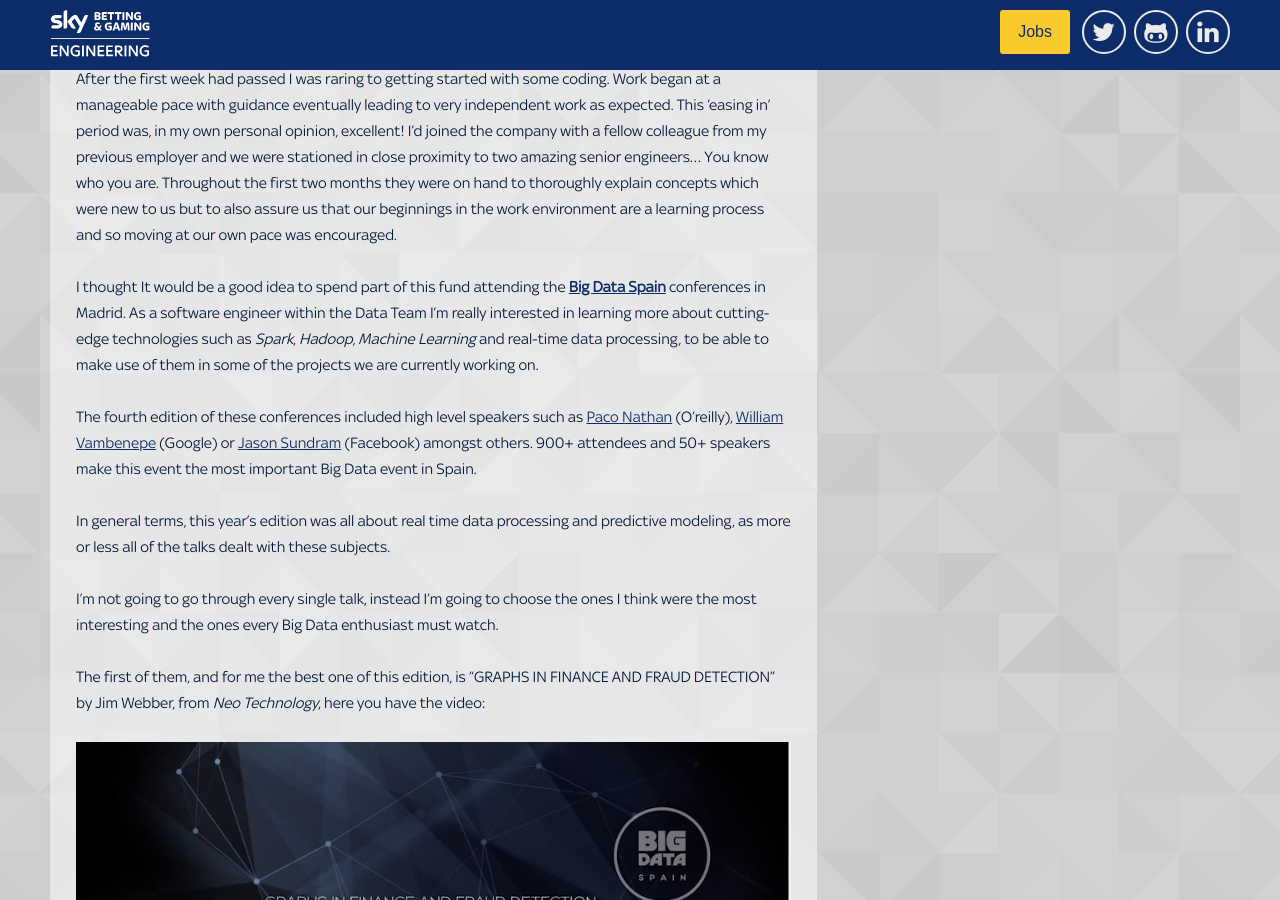
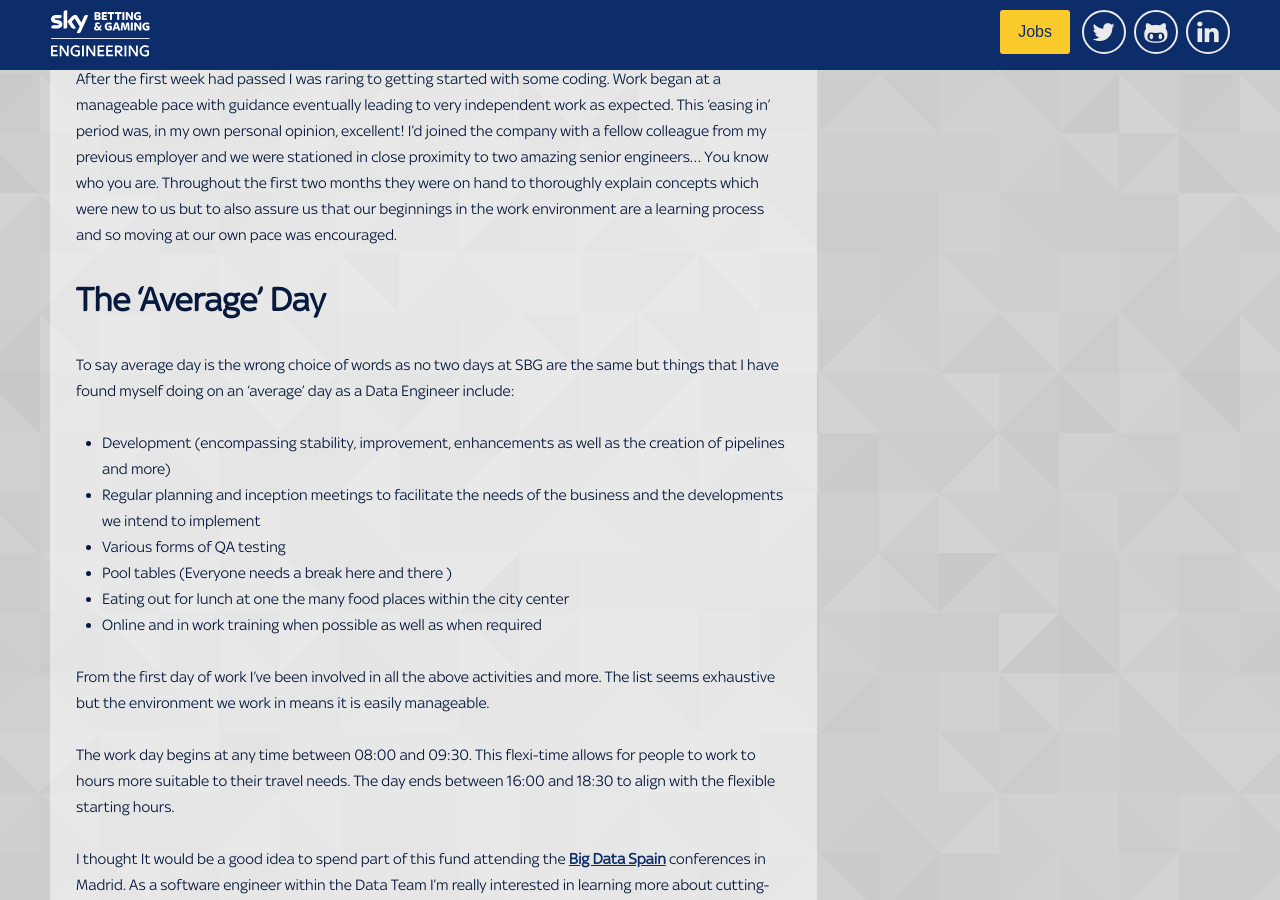
Before and after one commit to skybet/skybet.github.io, a Jekyll site: the page built from _posts/2016-06-20-recent-graduate-at-skybet.md, in a window 1280 px wide and 900 px high, scrolled down 1246 px. Built offline with Jekyll 4.4.1, drawn with Linux system fonts in a browser that asks for light colours; nearby versions of some CDN libraries; some web fonts are replaced; comment, search, counter and statistics services are not loaded.

Commit message:
Update 2016-06-20-recent-graduate-at-skybet.md

```diff
--- a/_posts/2016-06-20-recent-graduate-at-skybet.md
+++ b/_posts/2016-06-20-recent-graduate-at-skybet.md
@@ -24,6 +24,20 @@
 Some of the things that first struck me about working at **Sky Betting and Gaming** were the openness and clear direction of the business that I was shown in the first few weeks. My first few days at **Sky Betting and Gaming** involved a lot of meetings and introductions with people all over the business which helped immensely in adapting to the business culture at **Sky Betting and Gaming**. The people were friendly, the environment motivating, but most of all I was excited to get started in some ‘real work’ (Not to say these meetings and introductions weren’t but I personally couldn’t wait to play around on my work station ).
 
 After the first week had passed I was raring to getting started with some coding. Work began at a manageable pace with guidance eventually leading to very independent work as expected. This ‘easing in’ period was, in my own personal opinion, excellent! I’d joined the company with a fellow colleague from my previous employer and we were stationed in close proximity to two amazing senior engineers… You know who you are. Throughout the first two months they were on hand to thoroughly explain concepts which were new to us but to also assure us that our beginnings in the work environment are a learning process and so moving at our own pace was encouraged.
+
+# The 'Average' Day
+To say average day is the wrong choice of words as no two days at SBG are the same but things that I have found myself doing on an ‘average’ day as a Data Engineer include:
+-	Development (encompassing stability, improvement, enhancements as well as the creation of pipelines and more)
+-	Regular planning and inception meetings to facilitate the needs of the business and the developments we intend to implement
+-	Various forms of QA testing
+-	Pool tables (Everyone needs a break here and there  )
+-	Eating out for lunch at one the many food places within the city center
+-	Online and in work training when possible as well as when required
+
+From the first day of work I’ve been involved in all the above activities and more. The list seems exhaustive but the environment we work in means it is easily manageable.
+
+The work day begins at any time between 08:00 and 09:30. This flexi-time allows for people to work to hours more suitable to their travel needs. The day ends between 16:00 and 18:30 to align with the flexible starting hours.
+
 
 
 I thought It would be a good idea to spend part of this fund attending the **[Big Data Spain](http://www.bigdataspain.org/)** conferences in Madrid. As a software engineer within the Data Team I'm really interested in learning more about cutting-edge technologies such as _Spark_, _Hadoop_, _Machine Learning_ and real-time data processing, to be able to make use of them in some of the projects we are currently working on.
```
